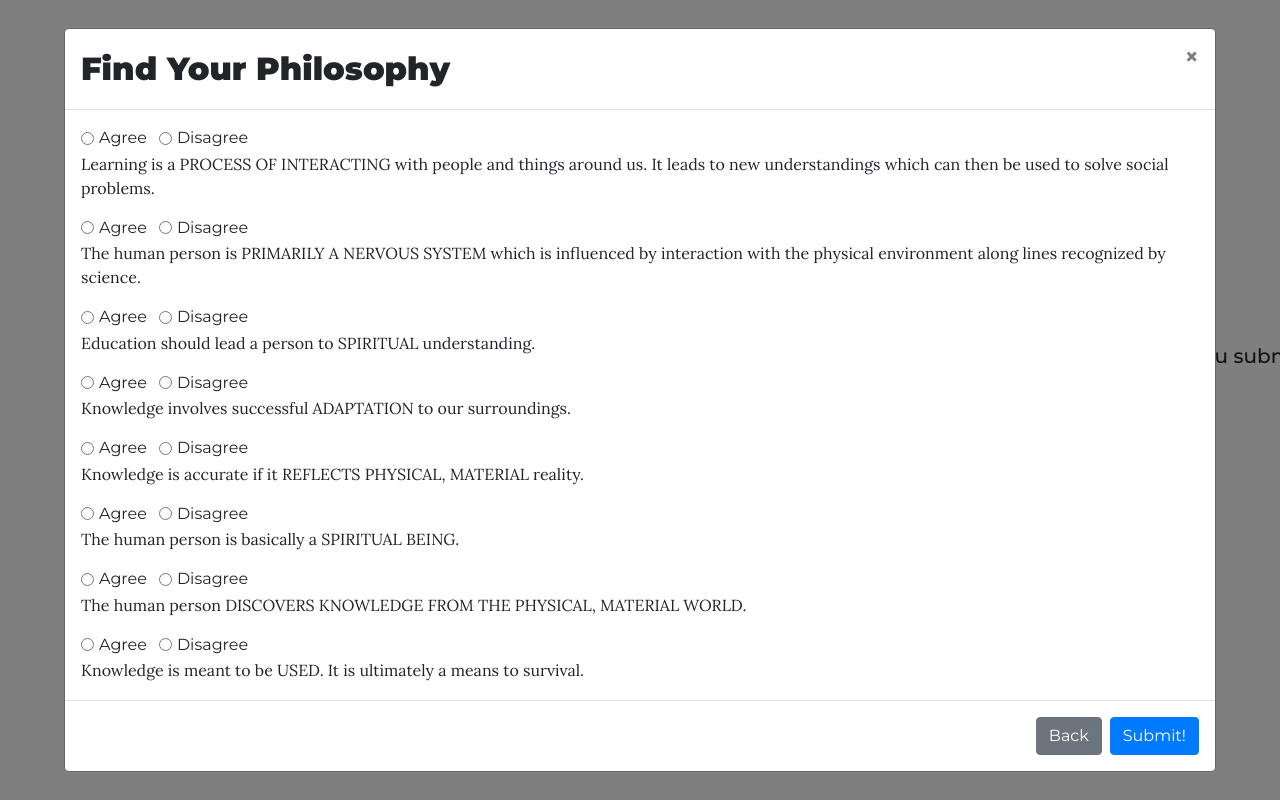
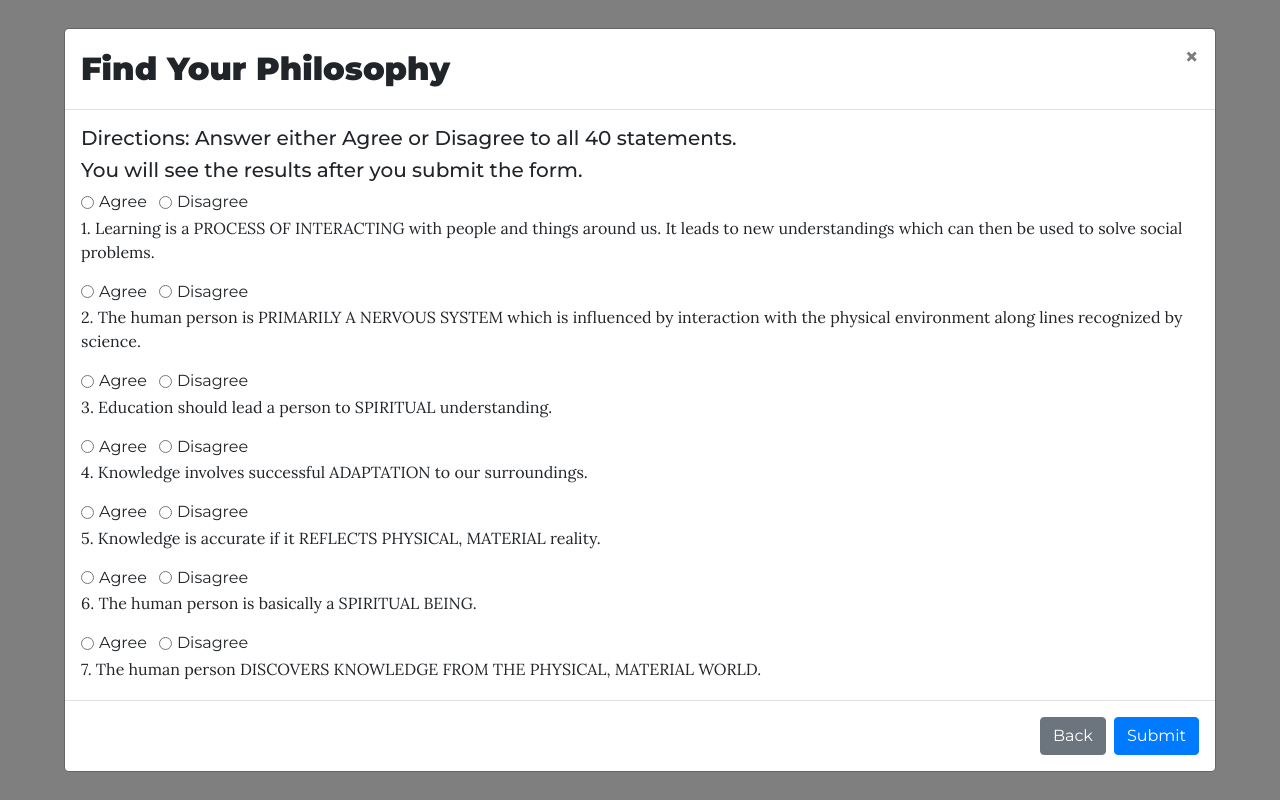
Before and after one commit to paolotormon/ROSS-BARGER-Philosophy-Inventory, a plain HTML site: page index.html in a window 1280 px wide. Both pictures are taken after a click on the button "FIND OUT NOW!". Shown: the top 800 px of the page. Drawn offline with nearby package versions, Linux system fonts and the light colour scheme; a web font is replaced by a local one.

Commit message:
Refactor var view

```diff
--- a/css/styles.css
+++ b/css/styles.css
@@ -35,6 +35,9 @@ ul {
 .margin {
 	margin: 0%;
 }
+/* .refer{
+	text-align:center;
+} */
 @media (min-width: 768px) {
 	.modal-xl {
 		width: 90%;
--- a/index.html
+++ b/index.html
@@ -22,10 +22,6 @@
     <h1>A Pragmatist?</h1>
     <h1>An Idealist?</h1>
     <h1>An Existentialist?</h1>
-    <h5 id="directions">Directions: Answer either agree or disagree to all 40 statements in this inventory. You will see
-      the results
-      after
-      you submit the form. </h5>
 
     <script src="scripts/generate-questions.js"></script>
     <br>
@@ -47,17 +43,22 @@
               </button>
           </div>
           <div class="modal-body">
+            <h5 id="directions">Directions: Answer either Agree or Disagree to all 40 statements.</h5>
+            <h5>You will see the results after you submit the form. </h5>
             <ul></ul>
 
           </div>
           <div class="modal-footer">
             <button type="button" class="btn btn-secondary" data-dismiss="modal">Back</button>
-            <button type="button" class="btn btn-primary">Submit!</button>
+            <button type="button" class="btn btn-primary" data-dismiss="modal">Submit</button>
           </div>
         </div>
       </div>
     </div>
-    <a class="refer" href="https://www3.nd.edu/~rbarger/ross-barger">Taken from Ross Barger Philosophy Inventory</a>
+    <div class="refer">
+      <a href="https://www3.nd.edu/~rbarger/
+    ross-barger">Taken from Ross Barger Philosophy Inventory</a>
+    </div>
     <script src="https://code.jquery.com/jquery-3.3.1.slim.min.js"
       integrity="sha384-q8i/X+965DzO0rT7abK41JStQIAqVgRVzpbzo5smXKp4YfRvH+8abtTE1Pi6jizo"
       crossorigin="anonymous"></script>
--- a/scripts/generate-questions.js
+++ b/scripts/generate-questions.js
@@ -63,37 +63,37 @@ var view = {
 
     questions.list.forEach(function (question, index) {
       var add_div = document.createElement("div");
-      let name = "q"+index;
-      let idA = "a"+index;
-      let idB= "b"+index;
+      let name = "q" + index;
+      let idA = "a" + index;
+      let idB = "b" + index;
       let radioAgree = "<div class='form-check form-check-inline'>"
-        + "<input class='form-check-input' type='radio' name='"+name+"' id='"+idA+"' value='0'>"
-        + "<label class='form-check-label' for='"+idA+"'>Agree</label>"
+        + "<input class='form-check-input' type='radio' name='" + name + "' id='" + idA + "' value='0'>"
+        + "<label class='form-check-label' for='" + idA + " required'>Agree</label>"
         + "</div>";
       let radioDisagree = "<div class='form-check form-check-inline'>"
-        + "<input class='form-check-input' type='radio' name='"+name+"' id='"+idB+"' value='1'>"
-        + "<label class='form-check-label' for='"+idB+"'>Disagree</label>"
+        + "<input class='form-check-input' type='radio' name='" + name + "' id='" + idB + "' value='1'>"
+        + "<label class='form-check-label' for='" + idB + " required'>Disagree</label>"
         + "</div>";
 
-      add_div.innerHTML = radioAgree + radioDisagree + "<p>" + question + "</p>";
+      add_div.innerHTML = radioAgree + radioDisagree + "<p>" + parseInt(index + 1, 10) + ". " + question + "</p>";
       ul.appendChild(add_div);
     }, this);
+    var source = document.createElement("a");
+    source.setAttribute("href", "https://www3.nd.edu/~rbarger/ross-barger");
+    source.textContent = "Taken from Ross Barger Philosophy Inventory";
+    ul.appendChild(source);
   },
-
-  createDeleteButton: function () {
-    var delBtn = document.createElement("button");
-    // delBtn.setAttribute("type", "button");
-    delBtn.textContent = "Delete";
-    delBtn.className = "DeleteBtn";
-    return delBtn;
-  },
-
   setEventListeners: function () {
     window.addEventListener("load", function () {
-      // questions.logList();
+      questions.logList();
     });
   },
 };
 
+var results = {
+  calculate: function () {
+
+  }
+}
+
 view.setEventListeners();
-// view.displayList();
```
